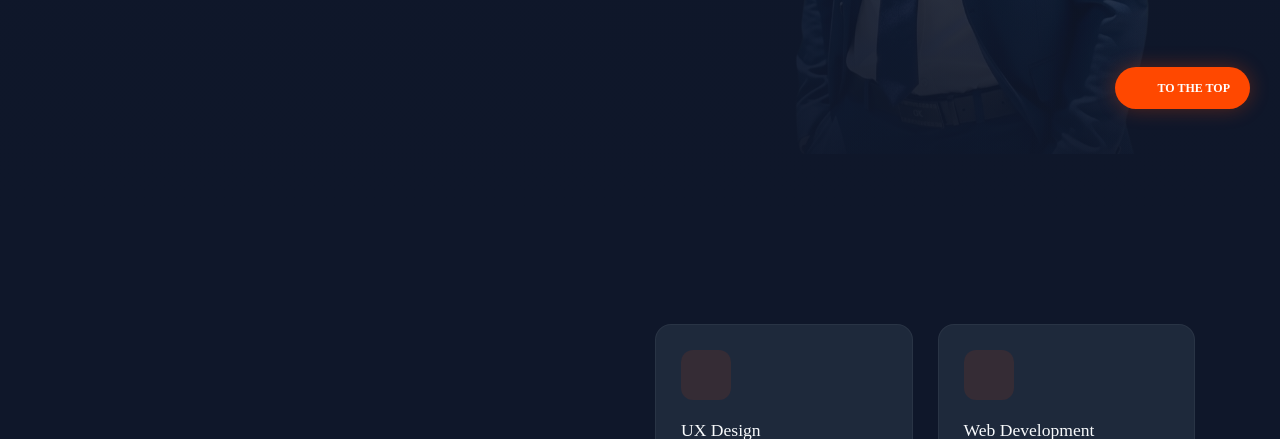
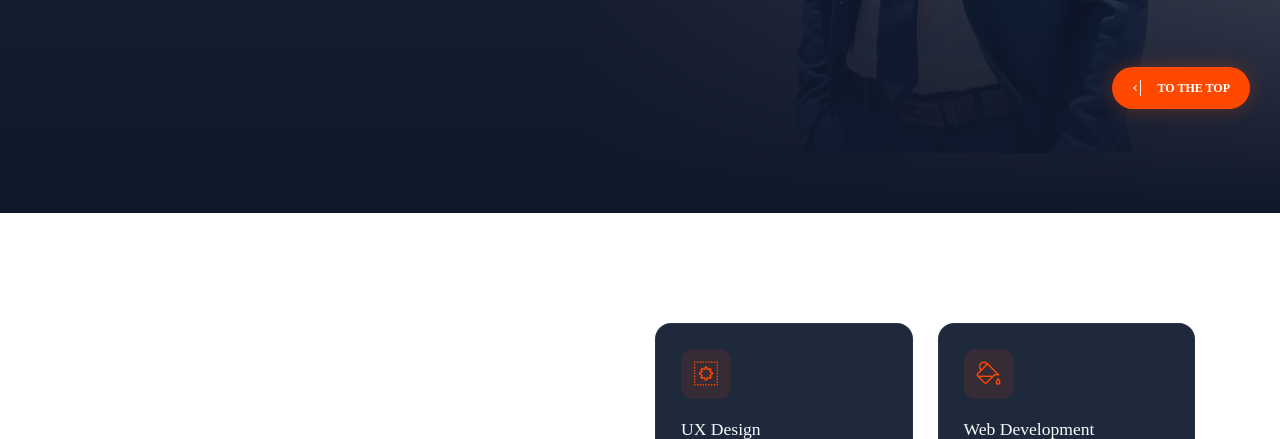
Before and after one commit to Joel-Mensah/Joel-Mensah.github.io, a website: page index.html in a window 1280 px wide. Shown: the part 661-1100 px from the top of the page. Drawn offline with nearby package versions, Linux system fonts and the light colour scheme.

Commit message:
Fix: Restore icon visibility by excluding icon classes from global font rule

```diff
--- a/assets/css/custom.css
+++ b/assets/css/custom.css
@@ -29,18 +29,12 @@
 }
 
 /* Global Reset & Base */
-* {
-    font-family: var(--font-body) !important;
+body, p, span, li, a, input, textarea, button, select, div:not(.fa):not(.ti):not([class^="ti-"]):not([class^="fa-"]) {
+    font-family: var(--font-body);
 }
 
-body {
-    background-color: var(--dark-bg);
-    color: var(--text-muted);
-    line-height: 1.6;
-    overflow-x: hidden;
-}
-
-p, span, li, a, input, textarea, button, select {
+/* Aggressive but safe selector targeting text elements specifically */
+body :not(i):not(.fa):not(.ti):not([class^="ti-"]):not([class^="fa-"]) {
     font-family: var(--font-body) !important;
 }
 
```
